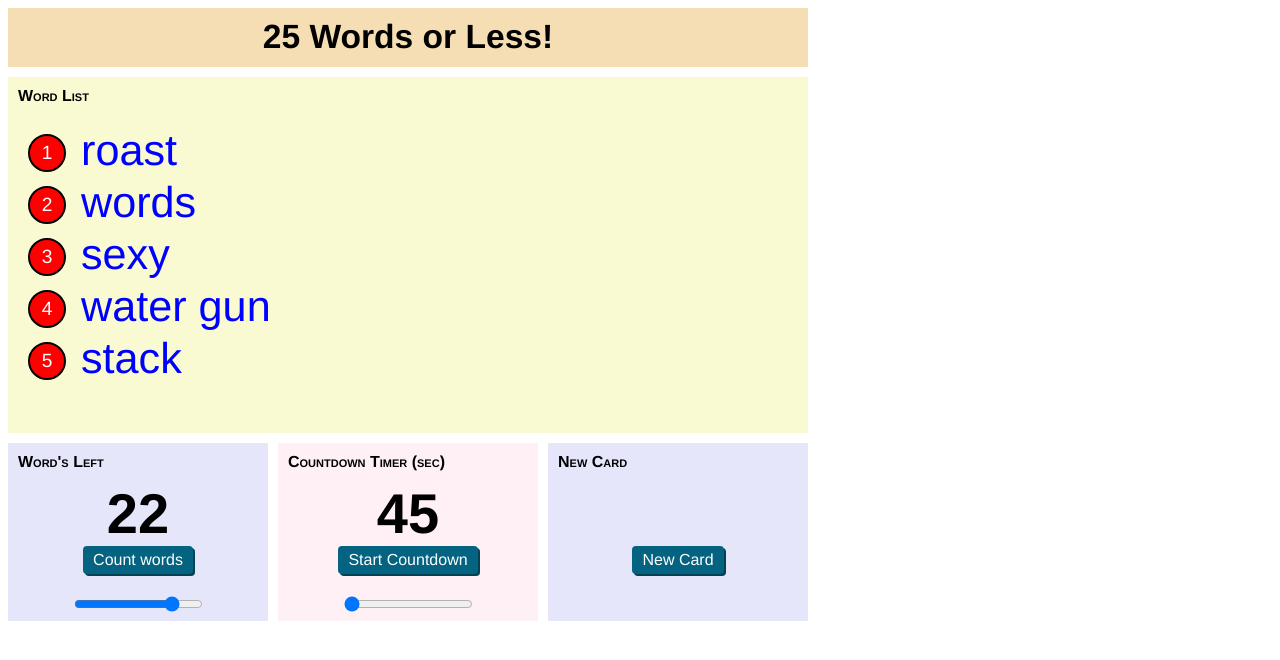
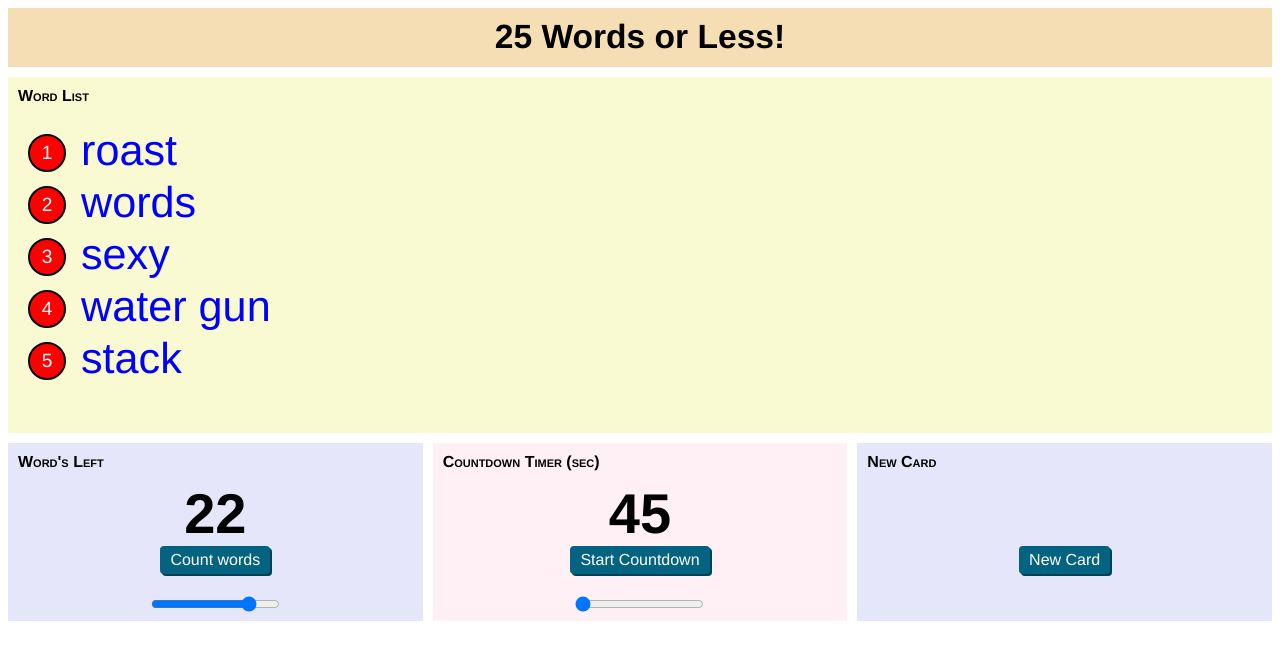
Before and after one commit to MauriceDmello/myGameSite, a plain HTML site: page index.html in a window 1280 px wide. Drawn offline with Linux system fonts and the light colour scheme.

Commit message:
Update index.html
Added viewport and made width 100vw, height 645px.

```diff
--- a/index.html
+++ b/index.html
@@ -3,6 +3,7 @@
 <head>
 	<title>Scattergories</title>
 	<meta charset=utf-8" />
+	<meta name="viewport" content="width=device-width, initial-scale=1.0" />
   <style>
     * {
       font-family: Helvetica;
@@ -12,8 +13,8 @@
       grid-template-columns: repeat(3, 1fr);
       grid-template-rows: 1fr 6fr 3fr;
       grid-gap: 10px;
-      max-width: 800px;
-      min-width: 600px;
+      max-width: 100vw;
+      min-width: 645px;
     }
     #title {
       grid-column: 1 / span 3;
```
